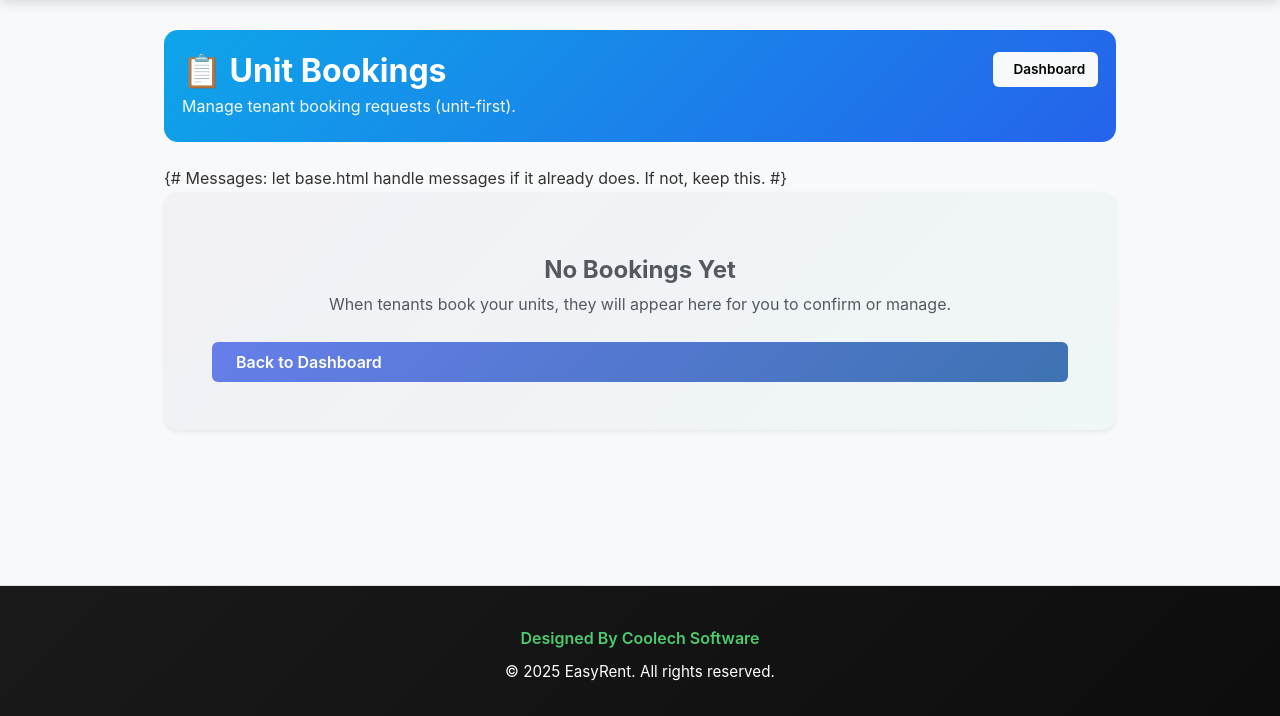
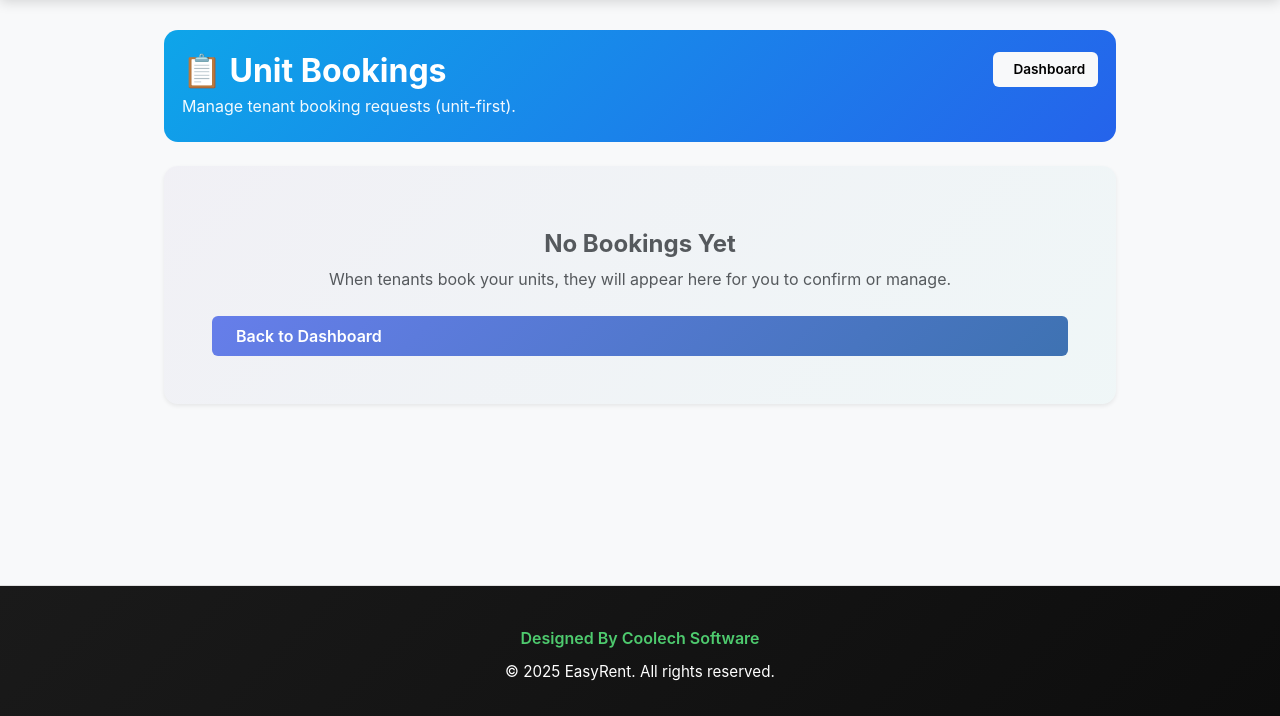
Before and after one commit to Johnie-The-Dev/EasyRent, a Django app: page /landlord/bookings/ in a window 1280 px wide. Shown: the part 84-800 px from the top of the page. Run offline with Django 5.2, Linux system fonts and the light colour scheme; the visitor is signed in with stand-in values (Sample User, id 1); data comes from the database, SQL or seed files in the repository; data that the repository does not hold is empty; some libraries are stand-ins or nearby versions.

Commit message:
Removed unncessary text in landlord bookings

```diff
--- a/listings/templates/landlord_bookings.html
+++ b/listings/templates/landlord_bookings.html
@@ -50,8 +50,7 @@
     </div>
   </div>
 
-  {# Messages: let base.html handle messages if it already does.
-     If not, keep this. #}
+
   {% if messages %}
     <div class="alert alert-success alert-dismissible fade show border-0" role="alert"
          style="background: #d4edda; border-left: 4px solid var(--success-color);">
```
